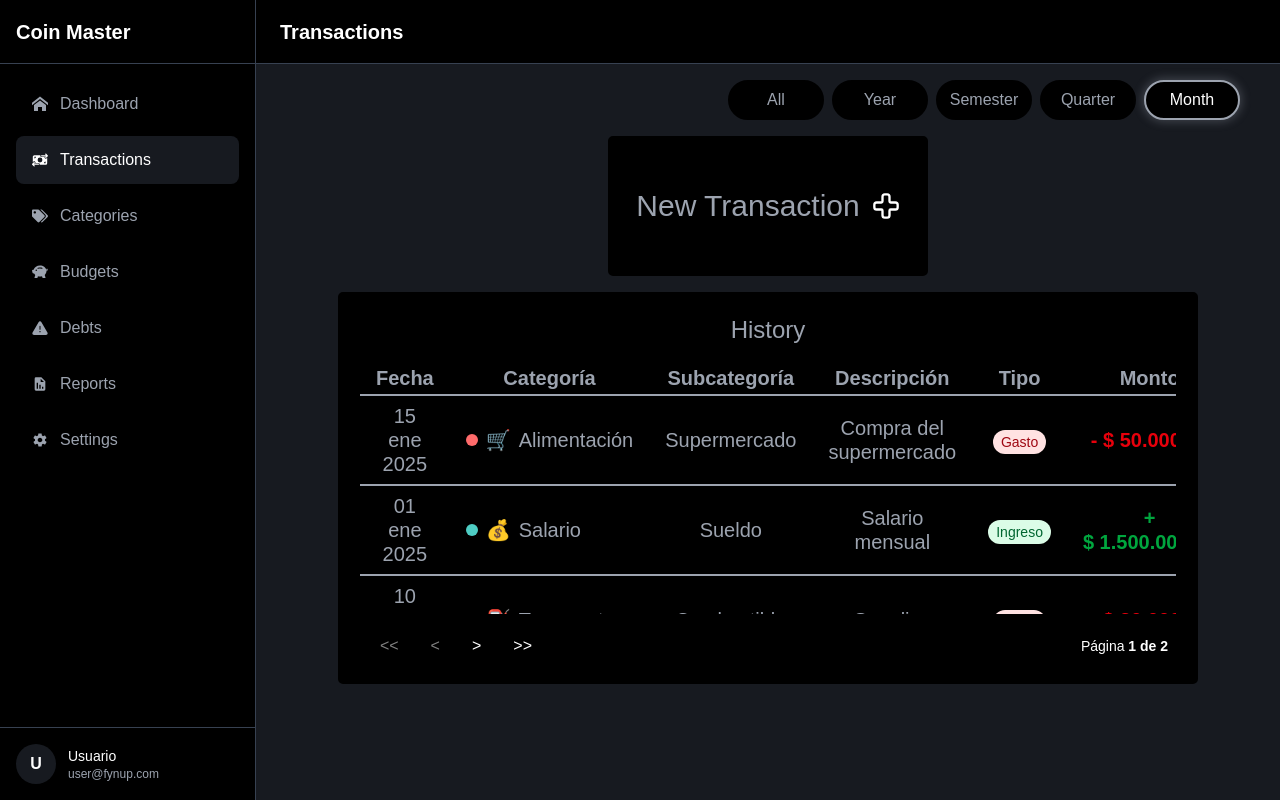
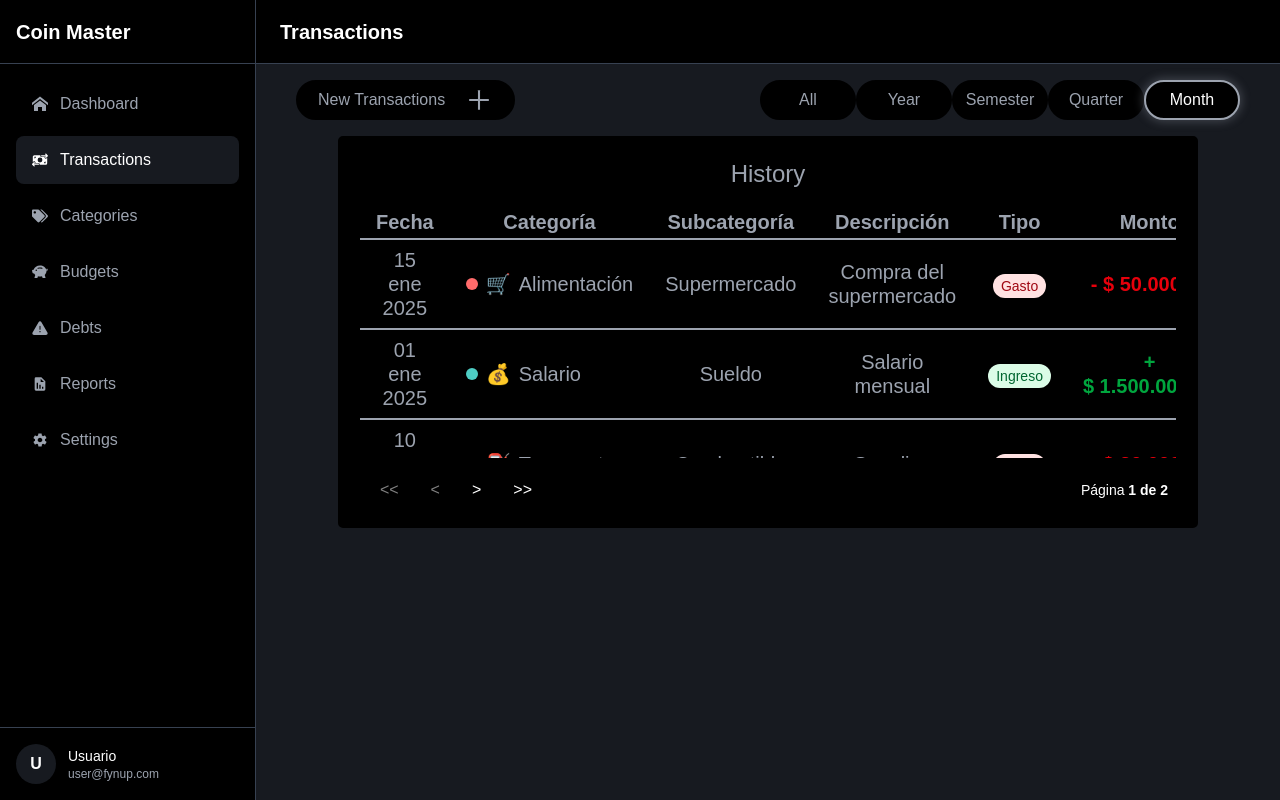
Before and after one commit to DiegoGp227/CoinMaster-v2, a Next.js app in the folder front/: page /transactions in a window 1280 px wide. Built offline with nearby package versions, Linux system fonts and the light colour scheme; no server answers; what easy-peasy would draw is missing.

Commit message:
[ feat ] new botton integrated

```diff
--- a/front/app/components/molecules/FilterDashboard.tsx
+++ b/front/app/components/molecules/FilterDashboard.tsx
@@ -1,17 +1,38 @@
+import { LuCross } from "react-icons/lu";
 import FilterButton from "../atoms/FilterButton";
 import { FilterOption } from "../organisms/DashboardOrganism";
+import { AiOutlinePlus } from "react-icons/ai";
 
 interface IFilterDashboardProps {
   setFilterDate: React.Dispatch<React.SetStateAction<FilterOption>>;
   filterDate: string;
+  newbutton?: boolean;
 }
 
 export default function FilterDashboard({
   setFilterDate,
   filterDate,
+  newbutton,
 }: IFilterDashboardProps) {
   return (
-    <div className="flex justify-end mx-10 gap-2 my-4">
+    <div
+      className={`flex mx-10 gap-2 my-4 ${
+        newbutton ? "justify-between" : "justify-end"
+      }`}
+    >
+      {newbutton ? (
+        <button
+          className="flex justify-center items-center px-5 h-10 bg-black text-soft-gray rounded-4xl border-2 border-black hover:border-soft-gray hover:text-white hover:shadow-[0_0_10px_2px_rgba(156,163,175,0.3)] transition-all duration-500 gap-5 group
+        "
+        >
+          New Transactions
+          <AiOutlinePlus className="text-soft-gray  w-7 h-7 group-hover:text-white transition-all duration-500" />
+        </button>
+      ) : (
+        ""
+      )}
+
+      <div>
         <FilterButton
           filterDate={filterDate}
           setFilterDate={setFilterDate}
@@ -38,5 +59,6 @@ export default function FilterDashboard({
           value="Month"
         />
       </div>
+    </div>
   );
 }
--- a/front/app/transactions/components/atoms/NewTransactions.tsx
+++ /dev/null
@@ -1,21 +0,0 @@
-import { LuCross } from "react-icons/lu";
-
-interface INewTransactionProps {
-  setModalNewTransactions: () => void;
-}
-
-export default function NewTranssactions({
-  setModalNewTransactions,
-}: INewTransactionProps) {
-  return (
-    <div className="flex justify-center">
-      <button
-        onClick={setModalNewTransactions}
-        className="w-[320px] h-[140px] bg-black rounded-[5px] flex justify-center items-center border-2 hover:border-soft-gray hover:shadow-[0_0_10px_2px_rgba(156,163,175,0.3)] group transition-all duration-500 gap-3 group"
-      >
-        <p className="text-soft-gray text-3xl group-hover:text-white">New Transaction</p>
-        <LuCross className="text-white w-7 h-7" />
-      </button>
-    </div>
-  );
-}
--- a/front/app/transactions/components/organisms/TransactionsOrganism.tsx
+++ b/front/app/transactions/components/organisms/TransactionsOrganism.tsx
@@ -3,7 +3,6 @@ import FilterDashboard from "@/app/components/molecules/FilterDashboard";
 import { FilterOption } from "@/app/components/organisms/DashboardOrganism";
 import { useState } from "react";
 import Modal from "@/app/components/atoms/Modal";
-import NewTranssactions from "../atoms/NewTransactions";
 import TableDiv from "../molecules/TableDiv";
 import TransactionsTable from "../molecules/TransactionsTable";
 import { dataHistory } from "@/src/test/data";
@@ -15,10 +14,7 @@ export default function TransactionsOrganism() {
 
   return (
     <>
-      <FilterDashboard setFilterDate={setFilterDate} filterDate={filterDate} />
-      <NewTranssactions
-        setModalNewTransactions={() => setModalNewTransactions(true)}
-      />
+      <FilterDashboard setFilterDate={setFilterDate} filterDate={filterDate} newbutton={true}/>
       <TableDiv title="History">
         <TransactionsTable initialData={dataHistory}/>
       </TableDiv>
```
Also changed, not shown: package.json (deleted, +0 -21 lines). Lines whose indentation alone changed are shown as unchanged.
